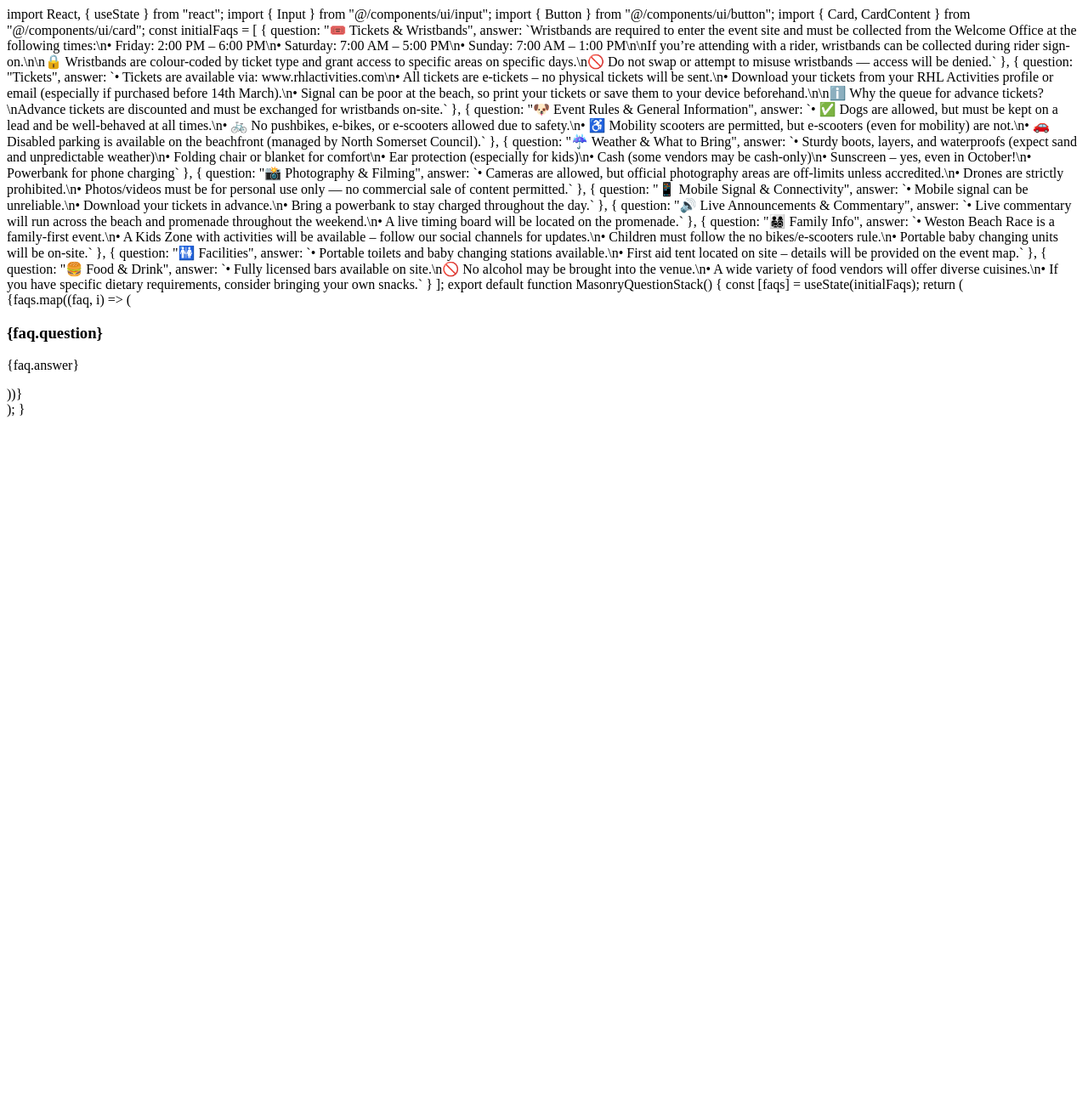
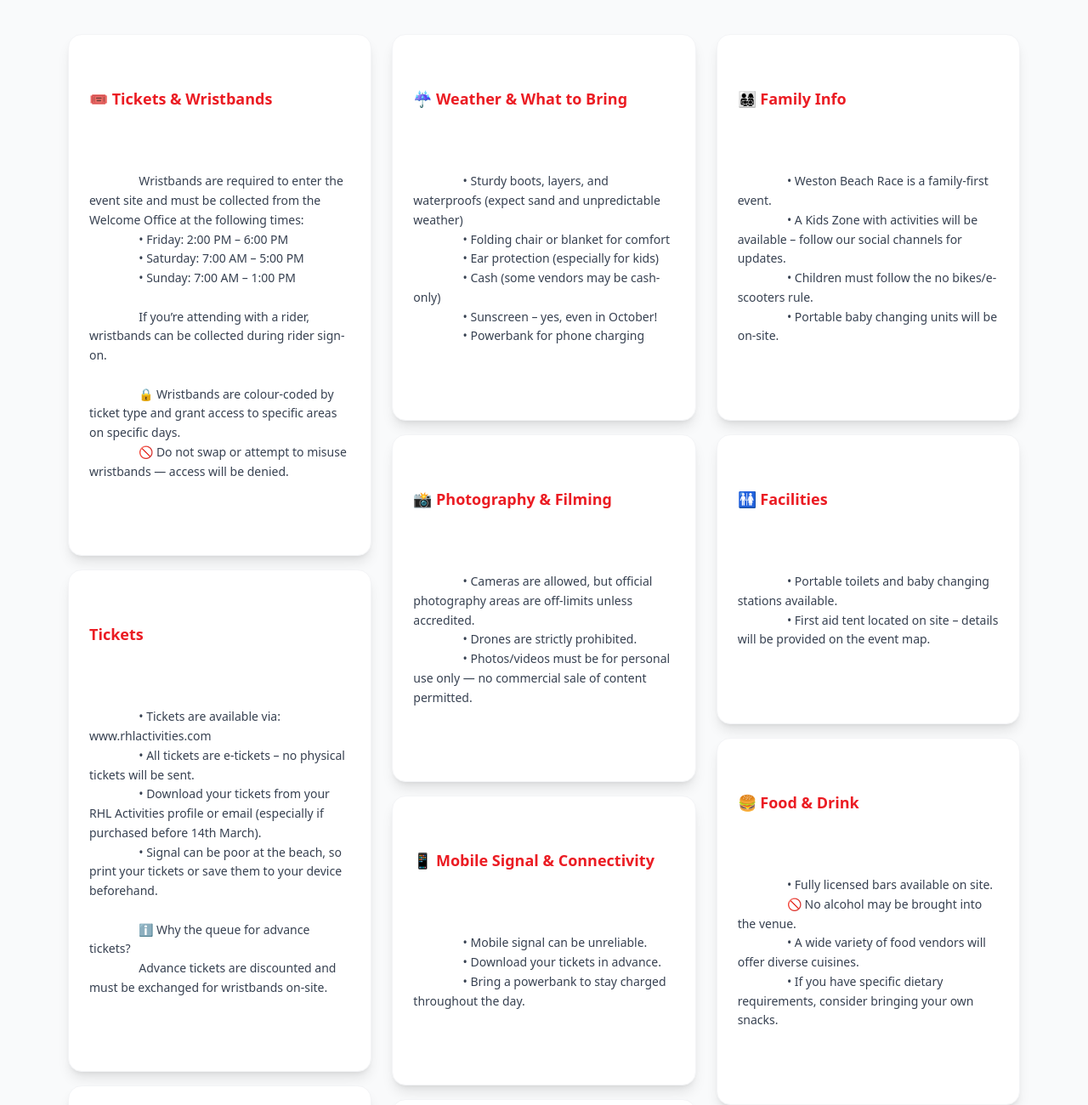
Before and after one commit to eloiserhl/Spectator-information, a plain HTML site: page index.html in a window 1280 px wide. Shown: the top 1300 px of the page at 85% size. Before the commit the page ends 800 px from the top, so only its background shows below. Drawn offline with nearby package versions, Linux system fonts and the light colour scheme.

Commit message:
Update index.html

```diff
--- a/index.html
+++ b/index.html
@@ -1,70 +1,162 @@
-import React, { useState } from "react";
-import { Input } from "@/components/ui/input";
-import { Button } from "@/components/ui/button";
-import { Card, CardContent } from "@/components/ui/card";
+<!DOCTYPE html>
+<html lang="en">
+  <head>
+    <meta charset="UTF-8" />
+    <meta name="viewport" content="width=device-width, initial-scale=1.0" />
+    <title>FAQs</title>
+    <script src="https://cdn.tailwindcss.com"></script>
+  </head>
+  <body class="bg-gray-50 p-6">
+    <main class="max-w-6xl mx-auto p-4">
+      <div class="columns-1 sm:columns-2 md:columns-3 gap-4 [column-gap:1.5rem]">
 
-const initialFaqs = [
-  {
-    question: "🎟️ Tickets & Wristbands",
-    answer: `Wristbands are required to enter the event site and must be collected from the Welcome Office at the following times:\n• Friday: 2:00 PM – 6:00 PM\n• Saturday: 7:00 AM – 5:00 PM\n• Sunday: 7:00 AM – 1:00 PM\n\nIf you’re attending with a rider, wristbands can be collected during rider sign-on.\n\n🔒 Wristbands are colour-coded by ticket type and grant access to specific areas on specific days.\n🚫 Do not swap or attempt to misuse wristbands — access will be denied.`
-  },
-  {
-    question: "Tickets",
-    answer: `• Tickets are available via: www.rhlactivities.com\n• All tickets are e-tickets – no physical tickets will be sent.\n• Download your tickets from your RHL Activities profile or email (especially if purchased before 14th March).\n• Signal can be poor at the beach, so print your tickets or save them to your device beforehand.\n\nℹ️ Why the queue for advance tickets?\nAdvance tickets are discounted and must be exchanged for wristbands on-site.`
-  },
-  {
-    question: "🐶 Event Rules & General Information",
-    answer: `• ✅ Dogs are allowed, but must be kept on a lead and be well-behaved at all times.\n• 🚲 No pushbikes, e-bikes, or e-scooters allowed due to safety.\n• ♿ Mobility scooters are permitted, but e-scooters (even for mobility) are not.\n• 🚗 Disabled parking is available on the beachfront (managed by North Somerset Council).`
-  },
-  {
-    question: "☔ Weather & What to Bring",
-    answer: `• Sturdy boots, layers, and waterproofs (expect sand and unpredictable weather)\n• Folding chair or blanket for comfort\n• Ear protection (especially for kids)\n• Cash (some vendors may be cash-only)\n• Sunscreen – yes, even in October!\n• Powerbank for phone charging`
-  },
-  {
-    question: "📸 Photography & Filming",
-    answer: `• Cameras are allowed, but official photography areas are off-limits unless accredited.\n• Drones are strictly prohibited.\n• Photos/videos must be for personal use only — no commercial sale of content permitted.`
-  },
-  {
-    question: "📱 Mobile Signal & Connectivity",
-    answer: `• Mobile signal can be unreliable.\n• Download your tickets in advance.\n• Bring a powerbank to stay charged throughout the day.`
-  },
-  {
-    question: "🔊 Live Announcements & Commentary",
-    answer: `• Live commentary will run across the beach and promenade throughout the weekend.\n• A live timing board will be located on the promenade.`
-  },
-  {
-    question: "👨‍👩‍👧‍👦 Family Info",
-    answer: `• Weston Beach Race is a family-first event.\n• A Kids Zone with activities will be available – follow our social channels for updates.\n• Children must follow the no bikes/e-scooters rule.\n• Portable baby changing units will be on-site.`
-  },
-  {
-    question: "🚻 Facilities",
-    answer: `• Portable toilets and baby changing stations available.\n• First aid tent located on site – details will be provided on the event map.`
-  },
-  {
-    question: "🍔 Food & Drink",
-    answer: `• Fully licensed bars available on site.\n🚫 No alcohol may be brought into the venue.\n• A wide variety of food vendors will offer diverse cuisines.\n• If you have specific dietary requirements, consider bringing your own snacks.`
-  }
-];
+        <!-- FAQ START -->
+        <div class="mb-4 break-inside-avoid inline-block w-full">
+          <div class="w-fit max-w-[40ch] bg-white shadow-lg rounded-2xl border border-gray-100">
+            <div class="p-6 text-sm whitespace-pre-wrap break-words">
+              <h3 class="text-[#eb1c23] font-semibold text-lg leading-tight mb-3">🎟️ Tickets & Wristbands</h3>
+              <p class="text-gray-700 text-sm leading-relaxed">
+                Wristbands are required to enter the event site and must be collected from the Welcome Office at the following times:
+                • Friday: 2:00 PM – 6:00 PM
+                • Saturday: 7:00 AM – 5:00 PM
+                • Sunday: 7:00 AM – 1:00 PM
 
-export default function MasonryQuestionStack() {
-  const [faqs] = useState(initialFaqs);
+                If you’re attending with a rider, wristbands can be collected during rider sign-on.
 
-  return (
-    <div className="max-w-6xl mx-auto p-4">
-      <div className="columns-1 sm:columns-2 md:columns-3 gap-4 [column-gap:1.5rem]">
-        {faqs.map((faq, i) => (
-          <div key={i} className="mb-4 break-inside-avoid inline-block w-full">
-            <Card className="w-fit max-w-[40ch] bg-white shadow-lg rounded-2xl border border-gray-100">
-              <CardContent className="p-6 text-sm whitespace-pre-wrap break-words">
-                <h3 className="text-[#eb1c23] font-semibold text-lg leading-tight mb-3">
-                  {faq.question}
-                </h3>
-                <p className="text-gray-700 text-sm leading-relaxed">{faq.answer}</p>
-              </CardContent>
-            </Card>
+                🔒 Wristbands are colour-coded by ticket type and grant access to specific areas on specific days.
+                🚫 Do not swap or attempt to misuse wristbands — access will be denied.
+              </p>
+            </div>
           </div>
-        ))}
+        </div>
+
+        <div class="mb-4 break-inside-avoid inline-block w-full">
+          <div class="w-fit max-w-[40ch] bg-white shadow-lg rounded-2xl border border-gray-100">
+            <div class="p-6 text-sm whitespace-pre-wrap break-words">
+              <h3 class="text-[#eb1c23] font-semibold text-lg leading-tight mb-3">Tickets</h3>
+              <p class="text-gray-700 text-sm leading-relaxed">
+                • Tickets are available via: www.rhlactivities.com
+                • All tickets are e-tickets – no physical tickets will be sent.
+                • Download your tickets from your RHL Activities profile or email (especially if purchased before 14th March).
+                • Signal can be poor at the beach, so print your tickets or save them to your device beforehand.
+
+                ℹ️ Why the queue for advance tickets?
+                Advance tickets are discounted and must be exchanged for wristbands on-site.
+              </p>
+            </div>
+          </div>
+        </div>
+
+        <div class="mb-4 break-inside-avoid inline-block w-full">
+          <div class="w-fit max-w-[40ch] bg-white shadow-lg rounded-2xl border border-gray-100">
+            <div class="p-6 text-sm whitespace-pre-wrap break-words">
+              <h3 class="text-[#eb1c23] font-semibold text-lg leading-tight mb-3">🐶 Event Rules & General Information</h3>
+              <p class="text-gray-700 text-sm leading-relaxed">
+                • ✅ Dogs are allowed, but must be kept on a lead and be well-behaved at all times.
+                • 🚲 No pushbikes, e-bikes, or e-scooters allowed due to safety.
+                • ♿ Mobility scooters are permitted, but e-scooters (even for mobility) are not.
+                • 🚗 Disabled parking is available on the beachfront (managed by North Somerset Council).
+              </p>
+            </div>
+          </div>
+        </div>
+
+        <div class="mb-4 break-inside-avoid inline-block w-full">
+          <div class="w-fit max-w-[40ch] bg-white shadow-lg rounded-2xl border border-gray-100">
+            <div class="p-6 text-sm whitespace-pre-wrap break-words">
+              <h3 class="text-[#eb1c23] font-semibold text-lg leading-tight mb-3">☔ Weather & What to Bring</h3>
+              <p class="text-gray-700 text-sm leading-relaxed">
+                • Sturdy boots, layers, and waterproofs (expect sand and unpredictable weather)
+                • Folding chair or blanket for comfort
+                • Ear protection (especially for kids)
+                • Cash (some vendors may be cash-only)
+                • Sunscreen – yes, even in October!
+                • Powerbank for phone charging
+              </p>
+            </div>
+          </div>
+        </div>
+
+        <div class="mb-4 break-inside-avoid inline-block w-full">
+          <div class="w-fit max-w-[40ch] bg-white shadow-lg rounded-2xl border border-gray-100">
+            <div class="p-6 text-sm whitespace-pre-wrap break-words">
+              <h3 class="text-[#eb1c23] font-semibold text-lg leading-tight mb-3">📸 Photography & Filming</h3>
+              <p class="text-gray-700 text-sm leading-relaxed">
+                • Cameras are allowed, but official photography areas are off-limits unless accredited.
+                • Drones are strictly prohibited.
+                • Photos/videos must be for personal use only — no commercial sale of content permitted.
+              </p>
+            </div>
+          </div>
+        </div>
+
+        <div class="mb-4 break-inside-avoid inline-block w-full">
+          <div class="w-fit max-w-[40ch] bg-white shadow-lg rounded-2xl border border-gray-100">
+            <div class="p-6 text-sm whitespace-pre-wrap break-words">
+              <h3 class="text-[#eb1c23] font-semibold text-lg leading-tight mb-3">📱 Mobile Signal & Connectivity</h3>
+              <p class="text-gray-700 text-sm leading-relaxed">
+                • Mobile signal can be unreliable.
+                • Download your tickets in advance.
+                • Bring a powerbank to stay charged throughout the day.
+              </p>
+            </div>
+          </div>
+        </div>
+
+        <div class="mb-4 break-inside-avoid inline-block w-full">
+          <div class="w-fit max-w-[40ch] bg-white shadow-lg rounded-2xl border border-gray-100">
+            <div class="p-6 text-sm whitespace-pre-wrap break-words">
+              <h3 class="text-[#eb1c23] font-semibold text-lg leading-tight mb-3">🔊 Live Announcements & Commentary</h3>
+              <p class="text-gray-700 text-sm leading-relaxed">
+                • Live commentary will run across the beach and promenade throughout the weekend.
+                • A live timing board will be located on the promenade.
+              </p>
+            </div>
+          </div>
+        </div>
+
+        <div class="mb-4 break-inside-avoid inline-block w-full">
+          <div class="w-fit max-w-[40ch] bg-white shadow-lg rounded-2xl border border-gray-100">
+            <div class="p-6 text-sm whitespace-pre-wrap break-words">
+              <h3 class="text-[#eb1c23] font-semibold text-lg leading-tight mb-3">👨‍👩‍👧‍👦 Family Info</h3>
+              <p class="text-gray-700 text-sm leading-relaxed">
+                • Weston Beach Race is a family-first event.
+                • A Kids Zone with activities will be available – follow our social channels for updates.
+                • Children must follow the no bikes/e-scooters rule.
+                • Portable baby changing units will be on-site.
+              </p>
+            </div>
+          </div>
+        </div>
+
+        <div class="mb-4 break-inside-avoid inline-block w-full">
+          <div class="w-fit max-w-[40ch] bg-white shadow-lg rounded-2xl border border-gray-100">
+            <div class="p-6 text-sm whitespace-pre-wrap break-words">
+              <h3 class="text-[#eb1c23] font-semibold text-lg leading-tight mb-3">🚻 Facilities</h3>
+              <p class="text-gray-700 text-sm leading-relaxed">
+                • Portable toilets and baby changing stations available.
+                • First aid tent located on site – details will be provided on the event map.
+              </p>
+            </div>
+          </div>
+        </div>
+
+        <div class="mb-4 break-inside-avoid inline-block w-full">
+          <div class="w-fit max-w-[40ch] bg-white shadow-lg rounded-2xl border border-gray-100">
+            <div class="p-6 text-sm whitespace-pre-wrap break-words">
+              <h3 class="text-[#eb1c23] font-semibold text-lg leading-tight mb-3">🍔 Food & Drink</h3>
+              <p class="text-gray-700 text-sm leading-relaxed">
+                • Fully licensed bars available on site.
+                🚫 No alcohol may be brought into the venue.
+                • A wide variety of food vendors will offer diverse cuisines.
+                • If you have specific dietary requirements, consider bringing your own snacks.
+              </p>
+            </div>
+          </div>
+        </div>
+        <!-- FAQ END -->
+
       </div>
-    </div>
-  );
-}
+    </main>
+  </body>
+</html>
```
